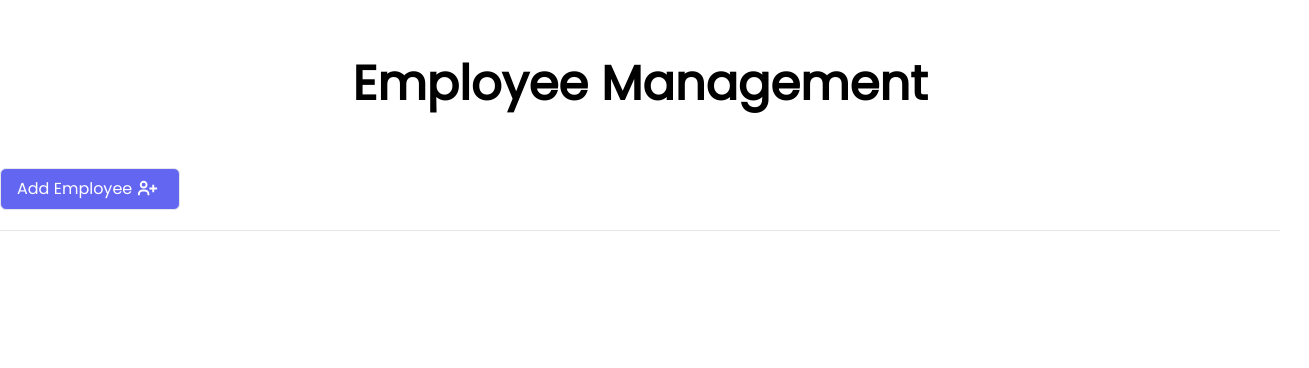
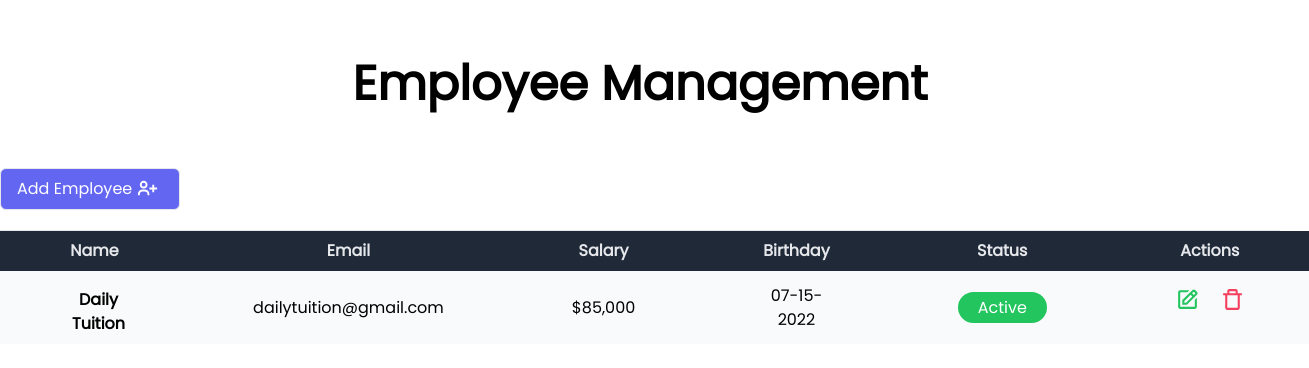
Before and after one commit to Leonard-McCook/NextJS_CRUD_App, a Next.js app: page / in a window 1280 px wide. Shown: the top 368 px of the page, 1309 px wide, since content can reach past the window. Built offline with nearby package versions, Linux system fonts and the light colour scheme.

Commit message:
Add table component

```diff
--- /dev/null
+++ b/components/table.js
@@ -0,0 +1,54 @@
+import { BiEdit, BiTrashAlt } from "react-icons/bi";
+export default function table() {
+  return (
+    <table className="min-w-full table-auto">
+        <thead>
+            <tr className="bg-gray-800">
+                <th className="px-16 py-2">
+                    <span className="text-gray-200">Name</span>
+                </th>
+                <th className="px-16 py-2">
+                    <span className="text-gray-200">Email</span>
+                </th>
+                <th className="px-16 py-2">
+                    <span className="text-gray-200">Salary</span>
+                </th>
+                <th className="px-16 py-2">
+                    <span className="text-gray-200">Birthday</span>
+                </th>
+                <th className="px-16 py-2">
+                    <span className="text-gray-200">Status</span>
+                </th>
+                <th className="px-16 py-2">
+                    <span className="text-gray-200">Actions</span>
+                </th>
+            </tr>
+        </thead>
+        <tbody className="bg-gray-200">
+            <tr className="bg-gray-50 text-center">
+                <td className="px-16 py-2 flex flex-row items-center">
+                    <img src="#" alt="" />
+                    <span className="text-center ml-2 font-semibold">Daily Tuition</span>
+                </td>
+                <td class="px-16 py-2">
+                    <span>dailytuition@gmail.com</span>
+                </td>
+                <td class="px-16 py-2">
+                    <span>$85,000</span>
+                </td>
+                <td class="px-16 py-2">
+                    <span>07-15-2022</span>
+                </td>
+                <td class="px-16 py-2">
+                    <button className="cursor"><span className="bg-green-500 text-white px-5 py-1 rounded-full">Active</span></button>
+                </td>
+                <td class="px-16 py-2 flex justify-around gap-5 mt-2">
+                    <button className="cursor"><BiEdit size={25} color={"rgb(34,197,94)"}></BiEdit></button>
+                    <button className="cursor"><BiTrashAlt size={25} color={"rgb(244,63,94)"}></BiTrashAlt></button>
+                </td>
+            </tr>
+
+        </tbody>
+    </table>
+  )
+}
--- a/pages/index.js
+++ b/pages/index.js
@@ -1,5 +1,6 @@
 import Head from 'next/head'
 import { BiUserPlus } from "react-icons/bi";
+import Table from '../components/table';
 
 
 export default function Home() {
@@ -23,8 +24,12 @@
           {/* collapsible form */}
 
 
+
+        </div>
           {/* table */}
-        </div>
+          <div className="container mx-auto">
+          <Table></Table>
+          </div>
       </main>
 
     </section>
```
